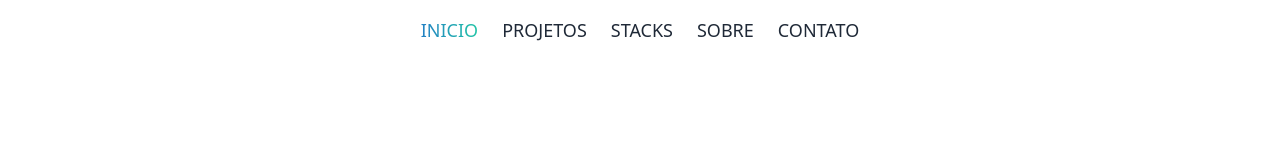
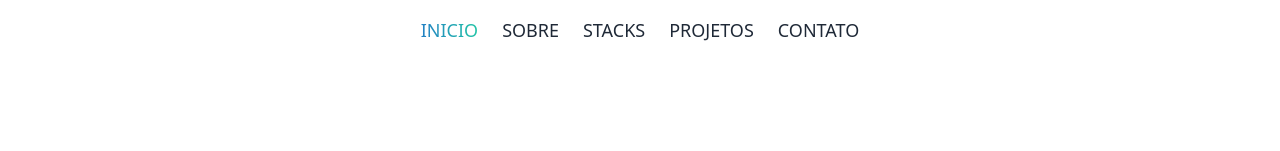
Before and after one commit to guilhermebarbosac-dev/portfolio-guidev, a Next.js app: page / in a window 1280 px wide. Shown: the top 151 px of the page. Built offline with nearby package versions, Linux system fonts and the light colour scheme.

Commit message:
fix nav options

```diff
--- a/configs.ts
+++ b/configs.ts
@@ -136,7 +136,7 @@ export const siteConfig = {
   },
   // Navegação
   navigation: {
-    sections: ["inicio", "projetos", "stacks", "sobre", "contato"],
+    sections: ["inicio", "sobre", "stacks", "projetos", "contato"],
     height: 64 // altura da navbar em pixels
   },
 
```
